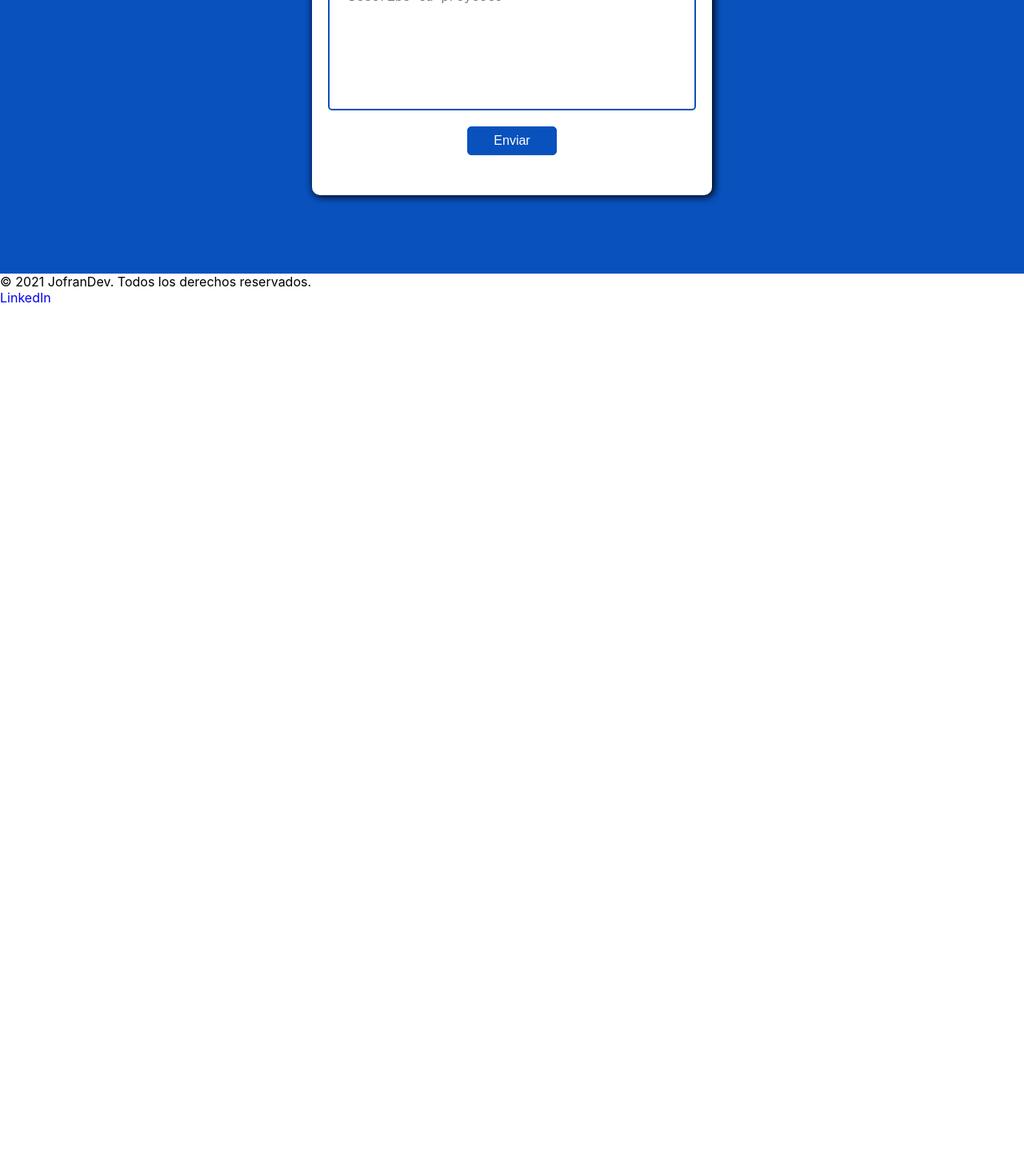
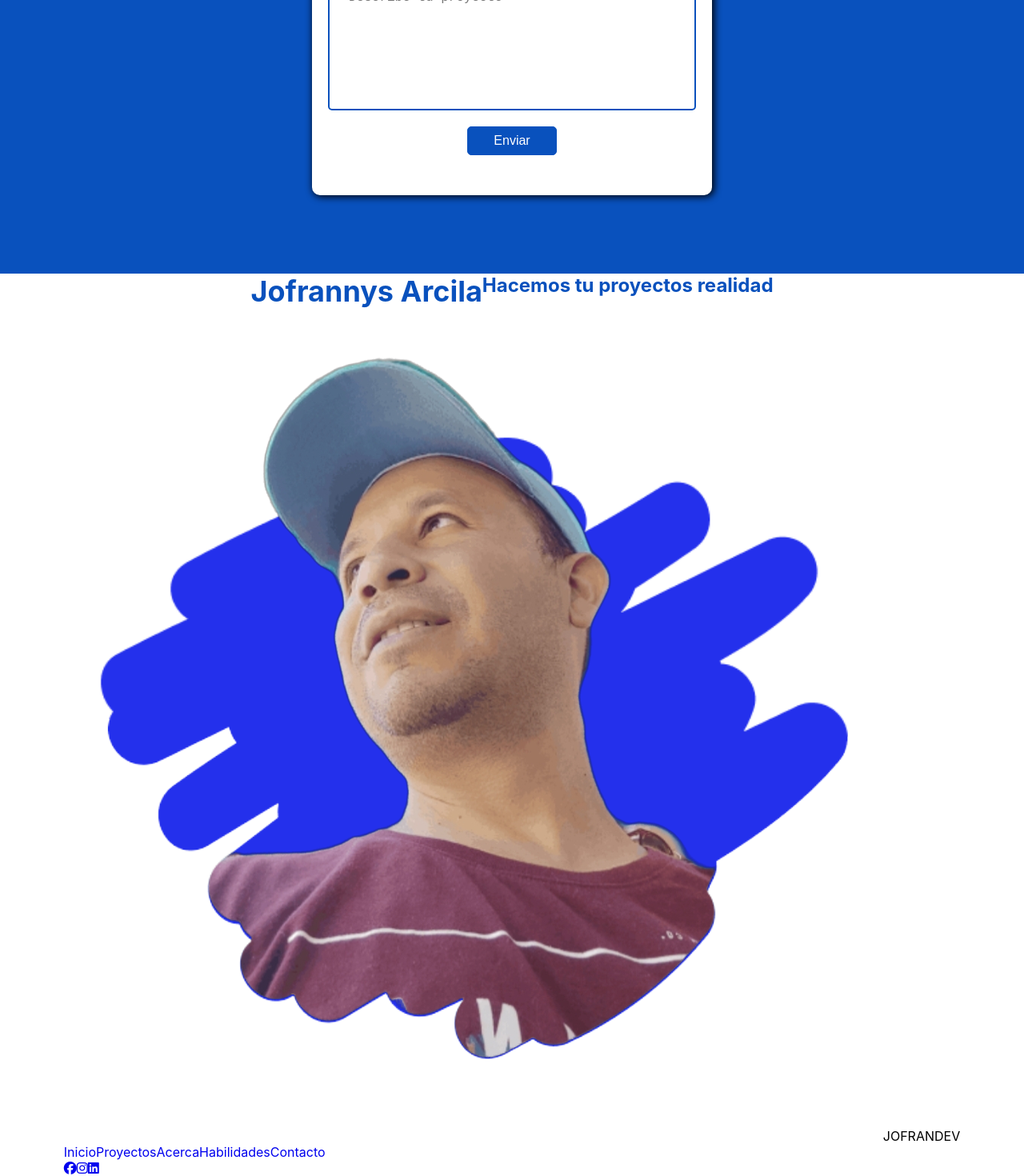
Before and after one commit to JofrarcDev/Portafolio, a React (Create React App) app: page / in a window 1280 px wide. Shown: the part 3627-5097 px from the top of the page at 80% size. Before the commit the page ends 4009 px from the top, so only its background shows below. Built offline with nearby package versions, Linux system fonts and the light colour scheme.

Commit message:
agregado componente footer

```diff
--- a/src/App.js
+++ b/src/App.js
@@ -2,11 +2,13 @@ import React from 'react';
 import Header from './componentes/Header/header';
 import Inicio from './componentes/Inicio/Inicio';
 import Proyectos from './componentes/proyectos/proyectos';
+import jofranicon from './logo/jofrandev.png';
 import './App.css';
 import Acerca from './componentes/Acerca/acerca';
 import Contacto from './componentes/Contacto/Contacto';
 import Habilidades from './componentes/habilidades/Habilidades';
 import Hblandas from './componentes/Hblandas/Hblandas';
+import Footer from './componentes/Footer/Footer.jsx';
 
 function App() {
   return (
@@ -18,12 +20,7 @@ function App() {
       <Habilidades />
       <Hblandas />
       <Contacto />
-      <footer>
-        <div className="container__footer">
-          <p>© 2021 JofranDev. Todos los derechos reservados.</p>
-          <a href="https://www.linkedin.com/in/jofran-ramirez-1b1a6a1b5/" target="_blank" rel="noreferrer">LinkedIn</a>
-        </div>
-      </footer>
+      <Footer />
     </div>
 
   );
--- /dev/null
+++ b/src/componentes/Footer/Footer.css
@@ -0,0 +1,14 @@
+.container__footer {
+    display: flex;
+    flex-direction: column;
+    justify-content: center;
+    align-items: center;
+}
+
+.container__footer .footer__titulo{
+    font-size: 1.5rem;
+    font-weight: bold;
+    color: #0951bd;
+    margin-bottom: 1rem;
+    display: flex;
+}
--- /dev/null
+++ b/src/componentes/Footer/Footer.jsx
@@ -0,0 +1,43 @@
+import React from 'react'
+import './Footer.css'
+import jofran from '../../logo/jofrandev.png';
+
+const Footer = () => {
+  return (
+    <footer>
+    <div className="container__footer">
+        <div className="footer__titulo">
+            <h2>Jofrannys Arcila</h2>
+            <span>Hacemos tu proyectos realidad</span>
+        </div>
+        <div className="footer__nav">
+            <div className="footer__nav-logo">
+                <img src={jofran} className="logo__footer" alt="logo Footer"/>
+                <span>JOFRANDEV</span>
+
+            </div>
+            <nav>
+                <a href="#inicio">Inicio</a>
+                <a href="#proyectos">Proyectos</a>
+                <a href="#acerca">Acerca</a>
+                <a href="#habilidades">Habilidades</a>
+                <a href="#contacto">Contacto</a>
+            </nav>
+            <div className="footer__nav-social">
+                <a href="https://www.facebook.com/jofrannys.arcila" target="_blank" rel="noreferrer">
+                    <i className="fab fa-facebook"></i>
+                </a>
+                <a href="https://www.instagram.com/jofrannysarcila/" target="_blank" rel="noreferrer">
+                    <i className="fab fa-instagram"></i>
+                </a>
+                <a href="https://www.linkedin.com/in/jofrannys-arcila-6b6a6b1a2/" target="_blank" rel="noreferrer">
+                    <i className="fab fa-linkedin"></i>
+                </a>
+            </div>
+        </div>
+    </div>
+  </footer>
+  )
+}
+
+export default Footer
```
